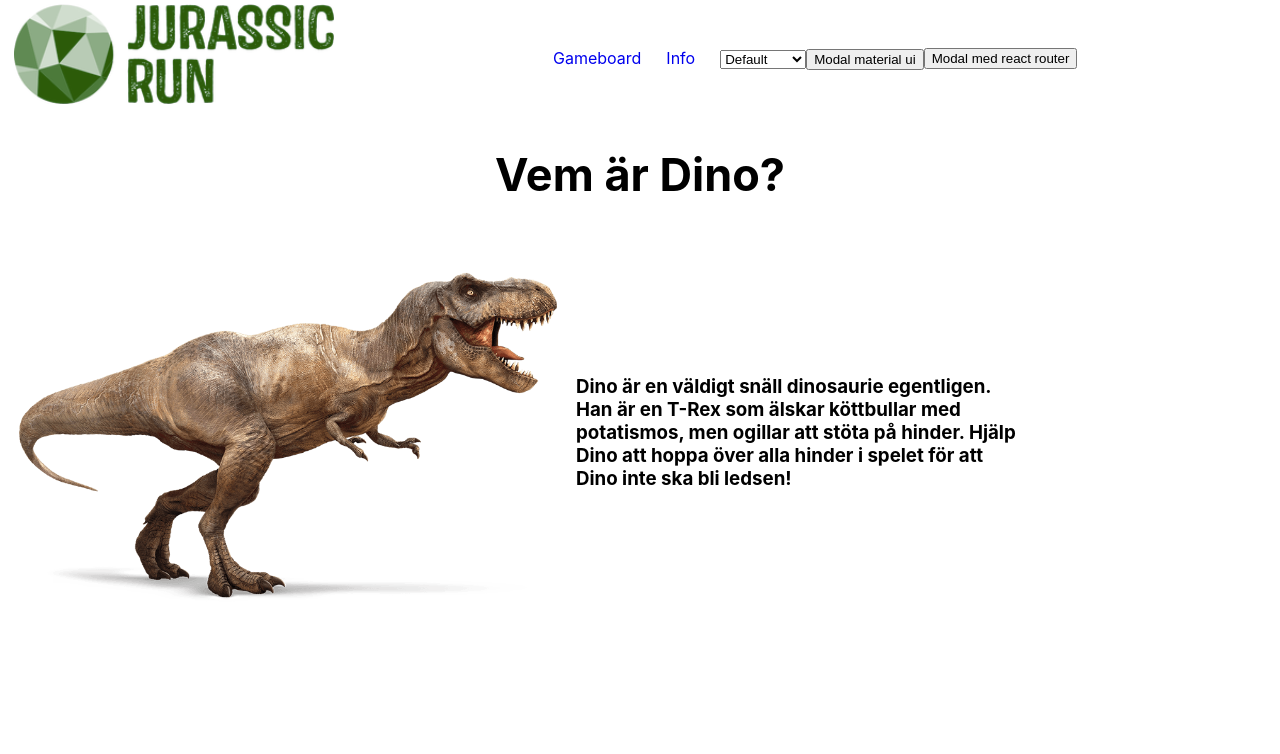
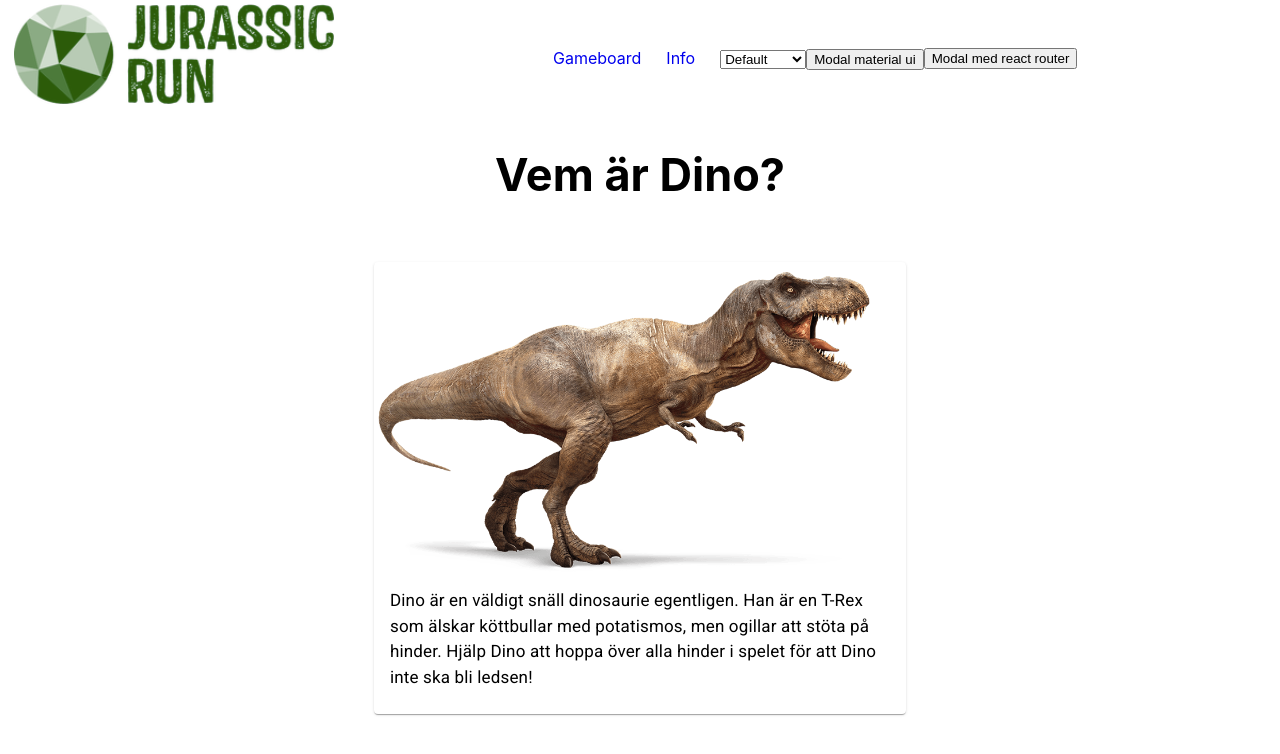
Before and after one commit to sara-oscarsson/project-jurassic-run, a React (Create React App) app: page /info in a window 1280 px wide. Shown: the top 754 px of the page. Built offline with nearby package versions, Linux system fonts and the light colour scheme.

Commit message:
info things

```diff
--- a/src/components/info.tsx
+++ b/src/components/info.tsx
@@ -1,7 +1,31 @@
 import * as React from "react";
 import dinoPic from "./../assets/dino.png";
+import Card from "@material-ui/core/Card";
+import CardContent from "@material-ui/core/CardContent";
+import CardMedia from "@material-ui/core/CardMedia";
+import Typography from "@material-ui/core/Typography";
+import { makeStyles } from "@material-ui/core/styles";
+import image from "./../assets/dino.png";
+
+const useStyles = makeStyles({
+  title: {
+    fontSize: 17,
+    height: "auto",
+    width: 500,
+    color: "black",
+    display: "flex",
+    justifyContent: "center",
+    alignItems: "center",
+  },
+  media: {
+    height: 310,
+    width: 500,
+  },
+});
 
 export default function Info() {
+  const classes = useStyles();
+
   return (
     <div>
       <h1
@@ -14,19 +38,17 @@ export default function Info() {
         Vem är Dino?
       </h1>
       <div className="infoDino">
-        <img
-          src={dinoPic}
-          alt=""
-          style={{
-            width: "45%",
-          }}
-        />
-        <h3>
-          Dino är en väldigt snäll dinosaurie egentligen. Han är en T-Rex som
-          älskar köttbullar med potatismos, men ogillar att stöta på hinder.
-          Hjälp Dino att hoppa över alla hinder i spelet för att Dino inte ska
-          bli ledsen!
-        </h3>
+        <Card>
+          <CardMedia className={classes.media} image={image}></CardMedia>
+          <CardContent>
+            <Typography className={classes.title}>
+              Dino är en väldigt snäll dinosaurie egentligen. Han är en T-Rex
+              som älskar köttbullar med potatismos, men ogillar att stöta på
+              hinder. Hjälp Dino att hoppa över alla hinder i spelet för att
+              Dino inte ska bli ledsen!
+            </Typography>
+          </CardContent>
+        </Card>
       </div>
     </div>
   );
--- a/src/index.css
+++ b/src/index.css
@@ -64,14 +64,6 @@ body {
 
 .infoDino {
   display: flex;
-  flex-direction: row;
-  justify-content: flex-start;
-  align-items: center;
-  width: 100%;
+  justify-content: center;
   margin-top: 60px;
 }
-
-.infoDino h3 {
-  width: 35%;
-  height: auto;
-}
```
